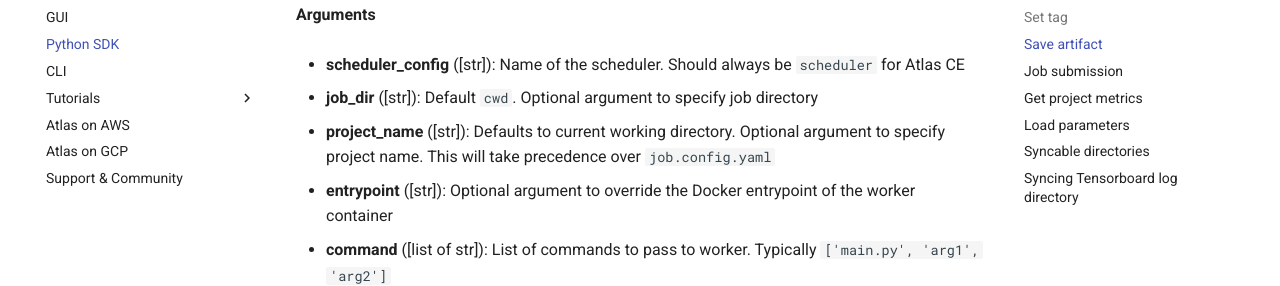
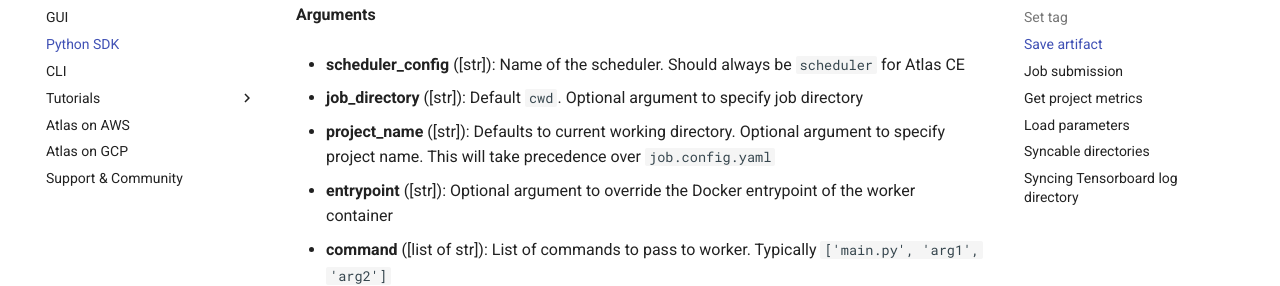
Before and after one commit to DeepLearnI/atlas-ce-docs, an MkDocs documentation site: the page built from docs/api_docs/sources/sdk-reference/SDK.md, in a window 1280 px wide and 900 px high, scrolled down 3586 px. Shown: the part 172-458 px from the top of the window. Built offline with MkDocs 1.6.1 and Material for MkDocs 9.7.7, drawn with Linux system fonts in a browser that asks for light colours.

Commit message:
[CC] Updated the foundations.submit() documentation to use job_directory instead of job_dir as it was changed in the code

```diff
--- a/docs/api_docs/sources/sdk-reference/SDK.md
+++ b/docs/api_docs/sources/sdk-reference/SDK.md
@@ -166,7 +166,7 @@ __Arguments__
 
 - __scheduler_config__ ([str]): Name of the scheduler. Should always be `scheduler` for Atlas CE
 
-- __job_dir__ ([str]): Default `cwd`. Optional argument to specify job directory
+- __job_directory__ ([str]): Default `cwd`. Optional argument to specify job directory
 
 - __project_name__ ([str]): Defaults to current working directory. Optional argument to specify project name. This will take precedence over `job.config.yaml`
 
```
